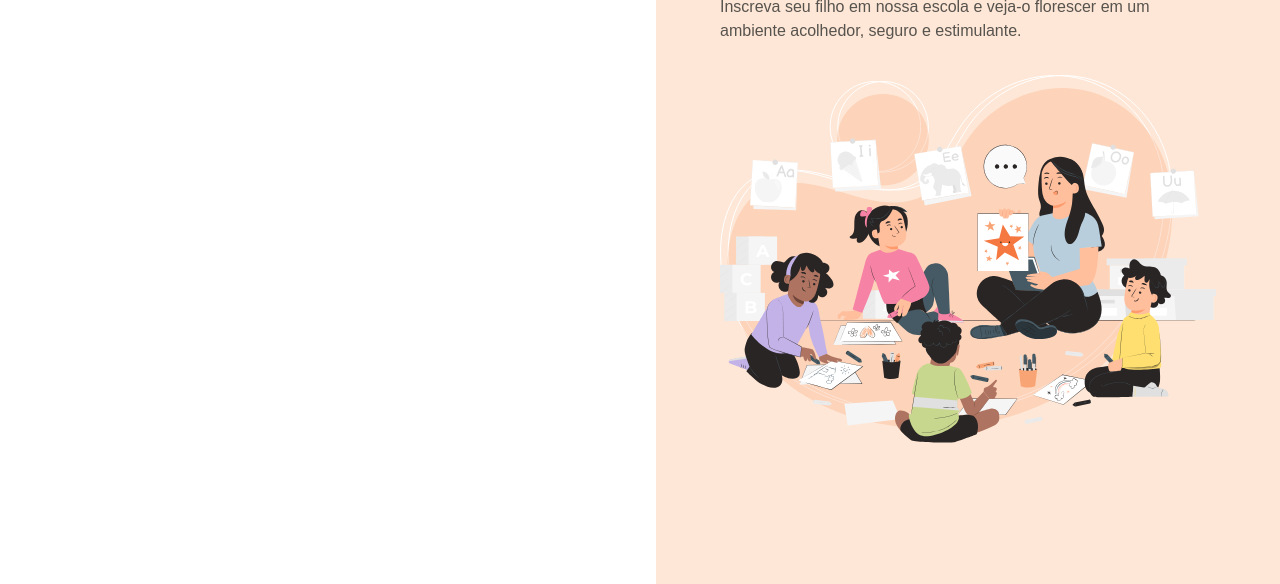
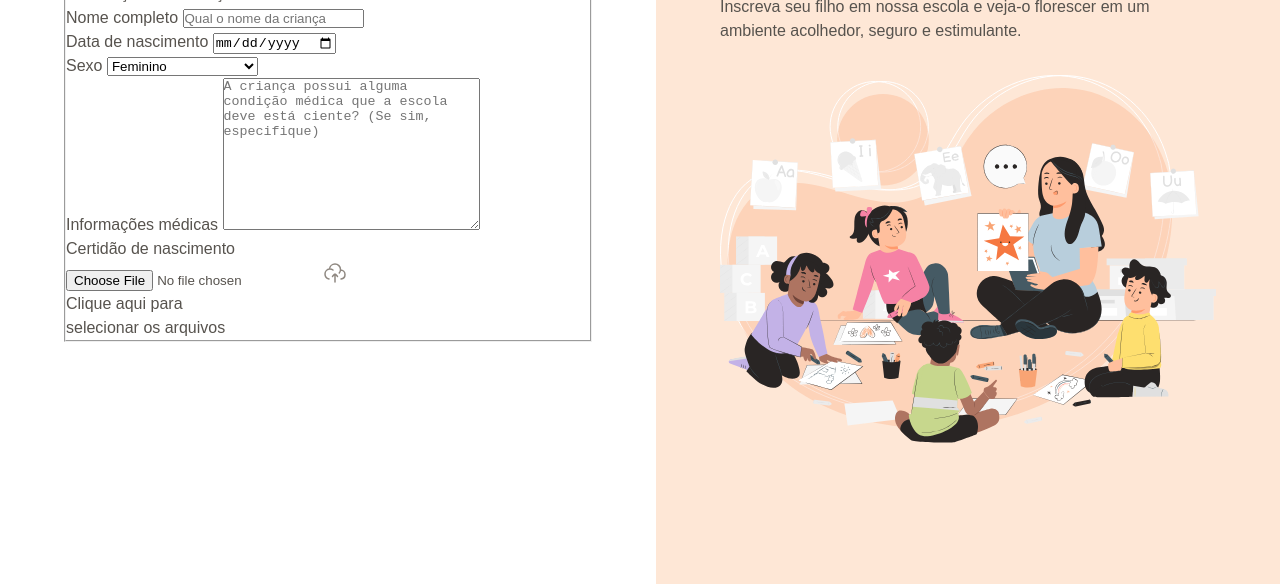
Before and after one commit to joaosillva/estrelas-do-amanha, a plain HTML site: page index.html in a window 1280 px wide. Shown: the part 216-800 px from the top of the page. Drawn offline with Linux system fonts and the light colour scheme.

Commit message:
Estrutura inicial do formulário

```diff
--- a/index.html
+++ b/index.html
@@ -24,6 +24,62 @@
           Preencha os dados abaixo para matricular seu filho na escola de
           educação infantil Estrelas do Amanhã.
         </p>
+
+        <form method="post" enctype="multipart/form-data">
+          <fieldset class="info-child">
+            <legend>Informações da criança</legend>
+
+            <div class="input-wrapper">
+              <label for="fullname">Nome completo</label>
+              <input
+                id="fullname"
+                name="fullname"
+                type="text"
+                placeholder="Qual o nome da criança"
+              />
+            </div>
+
+            <div class="input-wrapper">
+              <label for="birth">Data de nascimento</label>
+              <input
+                id="birth"
+                name="birth"
+                type="date"
+                lang="pt-br"
+              />
+            </div>
+
+            <div class="select-wrapper">
+              <label for="gender">Sexo</label>
+              <select id="gender" name="gender">
+                <option value="female">Feminino</option>
+                <option value="male">Masculino</option>
+                <option value="na">Prefiro não responder</option>
+              </select>
+            </div>
+
+            <div class="textarea-wrapper">
+              <label for="info-medical">Informações médicas</label>
+              <textarea
+                id="info-medical"
+                name="info-medical"
+                rows="10"
+                cols="30"
+                placeholder="A criança possui alguma condição médica que a escola deve está ciente? (Se sim, especifique)"
+              ></textarea>
+            </div>
+
+            <div class="droparea-wrapper">
+              <label for="birth-file">Certidão de nascimento</label>
+
+              <div class="dropzone">
+                <input id="birth-file" name="birth-file" type="file">
+                <img src="./assets/icons/cloud-upload.svg" alt="Icone de upload" />
+                <p>Clique aqui para <br>selecionar os arquivos</p>
+              </div>
+            </div>
+          </fieldset>
+        </form>
       </div>
     </main>
 
```
